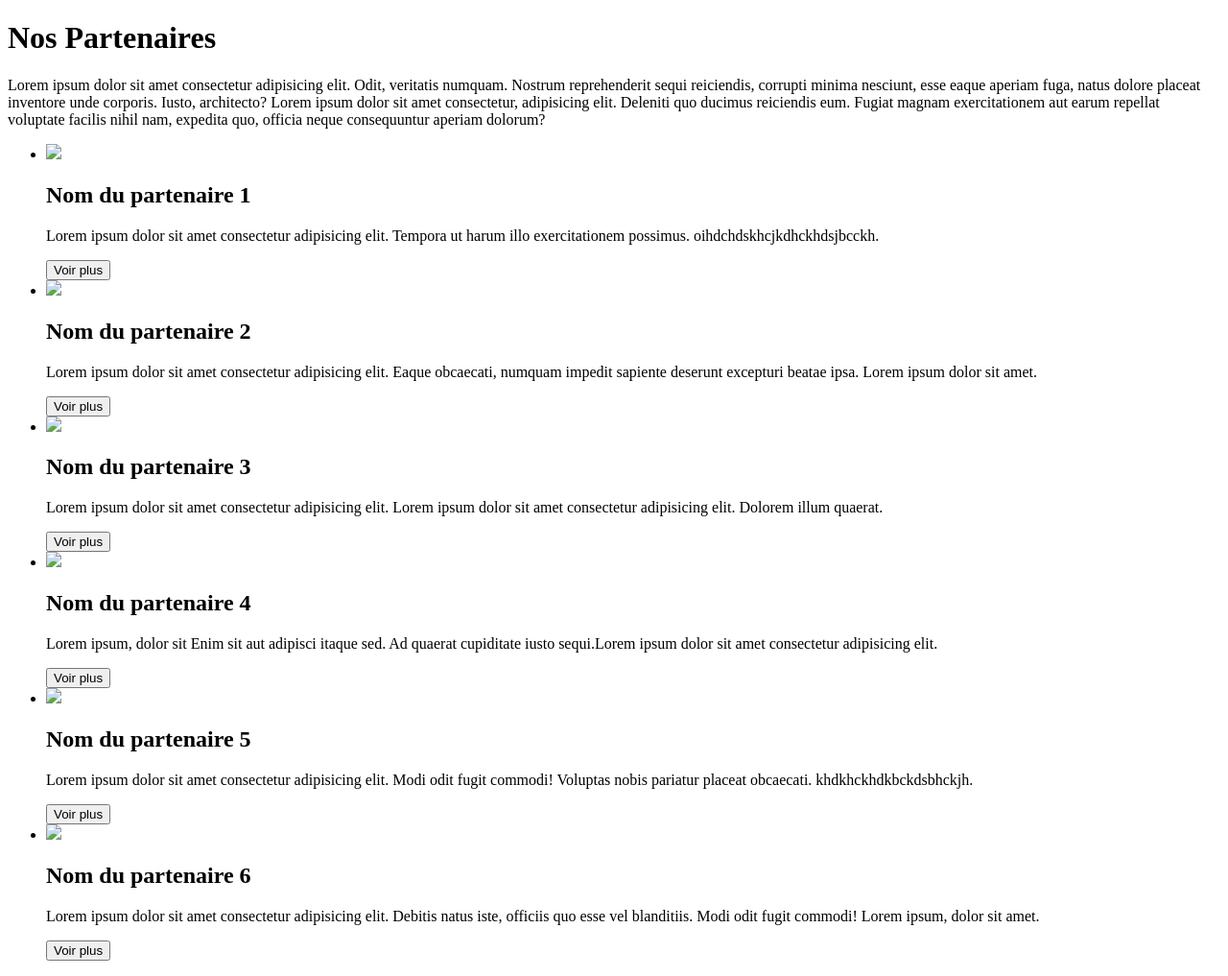
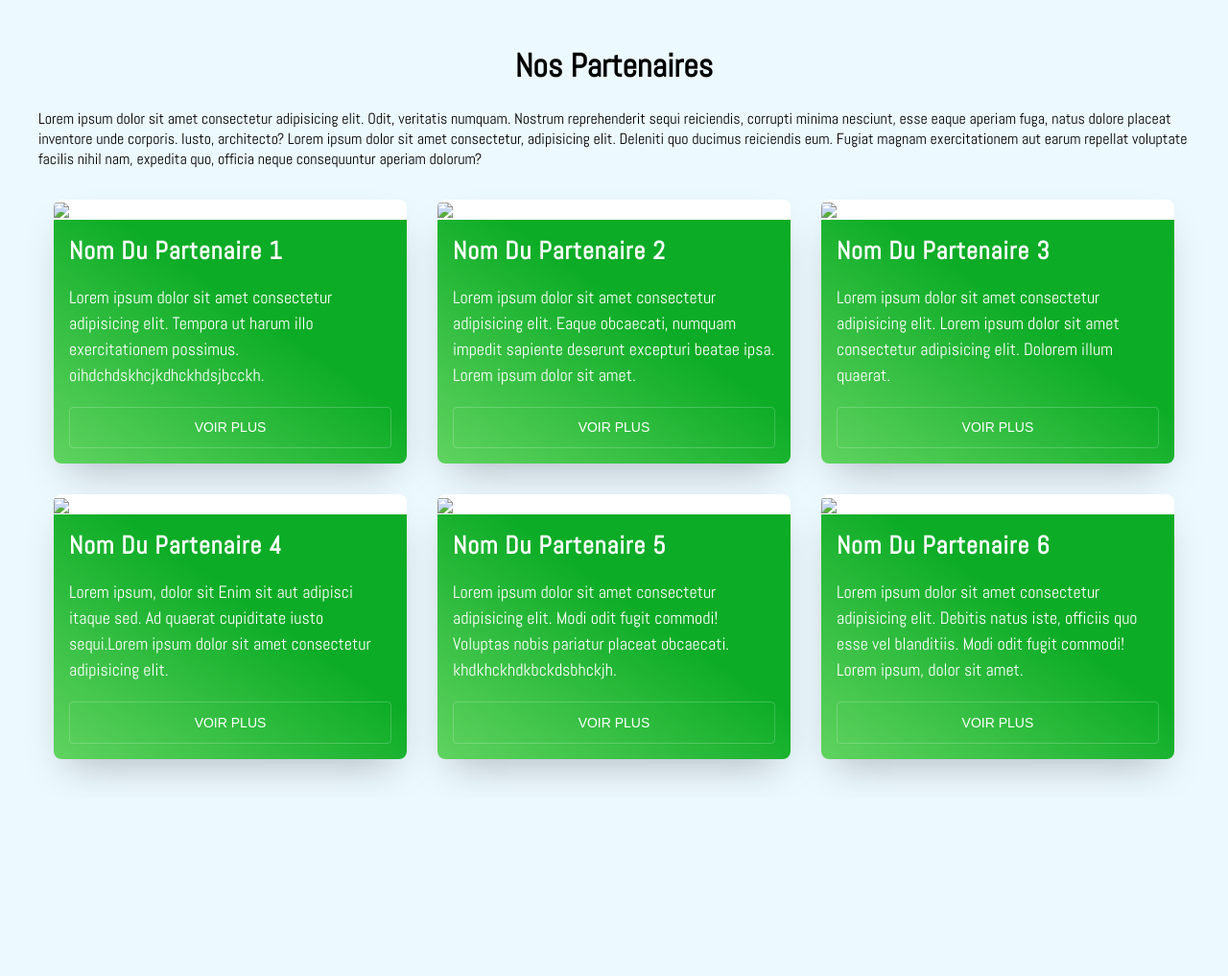
Before and after one commit to WildCodeSchool/tours-php-2009-project3-taste, a Symfony app: template templates/partners.html.twig in a window 1280 px wide. Shown: the whole page at 96% size. After the commit the page ends 815 px from the top, so only its background shows below. Run offline with Twig, Linux system fonts and the light colour scheme; the template is opened without the code that fills it, so the values that code supplies are empty; some libraries are stand-ins or nearby versions.

Commit message:
moved scss to css

```diff
--- /dev/null
+++ b/public/style/partners.css
@@ -0,0 +1,120 @@
+/* Variable */
+
+
+/* Font */
+@import url('https://fonts.googleapis.com/css2?family=Abel&display=swap');
+
+/* Design */
+*,
+*::before,
+*::after {
+  box-sizing: border-box;
+}
+
+
+body {
+  background-color: #ecf9ff;
+  color: black;
+  font-family: 'Abel', sans-serif;
+  font-style: normal;
+  font-weight: 400;
+  letter-spacing: 0;
+  padding: 1rem;
+}
+
+.main{
+  max-width: 1200px;
+  margin: 0 auto;
+}
+
+h1 {
+    font-size: 34px;
+    font-weight: 400;
+    font-weight: bold;
+    text-align: center;
+}
+
+img {
+  height: auto;
+  max-width: 100%;
+  vertical-align: middle;
+}
+
+.btn {
+  color: #ffffff;
+  padding: 0.8rem;
+  font-size: 14px;
+  text-transform: uppercase;
+  border-radius: 4px;
+  font-weight: 400;
+  display: block;
+  width: 100%;
+  cursor: pointer;
+  border: 1px solid rgba(255, 255, 255, 0.2);
+  background: transparent;
+}
+
+.btn:hover {
+  background-color: rgba(255, 255, 255, 0.12);
+}
+
+.cards {
+  display: flex;
+  flex-wrap: wrap;
+  list-style: none;
+  margin: 0;
+  padding: 0;
+}
+
+.cards_item {
+  display: flex;
+  padding: 1rem;
+}
+
+@media (min-width: 40rem) {
+  .cards_item {
+    width: 50%;
+  }
+}
+
+@media (min-width: 56rem) {
+  .cards_item {
+    width: 33.3333%;
+  }
+}
+
+.card {
+  background-color: white;
+  border-radius: 0.5rem;
+  box-shadow: 0 20px 40px -14px rgba(0, 0, 0, 0.25);
+  display: flex;
+  flex-direction: column;
+  overflow: hidden;
+}
+
+.card_content {
+  padding: 1rem;
+  background: linear-gradient(to bottom left, #0cac26 40%, #60d360 100%);
+}
+
+.card_title {
+  color: #ffffff;
+  font-size: 26px;
+  font-weight: 700;
+  letter-spacing: 1px;
+  text-transform: capitalize;
+  margin: 0px;
+}
+
+.card_text {
+  color: #ffffff;
+  font-size: 18px;
+  line-height: 1.5;
+  margin-bottom: 1.25rem;
+  font-weight: 400;
+}
+
+.card:hover{
+    transform: scale(1.01);
+    box-shadow: 0 4px 6px 0 gray;
+}
--- a/templates/base.html.twig
+++ b/templates/base.html.twig
@@ -2,10 +2,10 @@
 <html>
 <head>
     <meta charset="UTF-8">
-    <link rel="icon" type="image/png" href="{{ asset('build/images/favicon.png') }}" />
+    <link rel="icon" type="image/png" href="{{ 'images/favicon-16x16.png' }}" />
     <title>{% block title %}Welcome!{% endblock %}</title>
     {% block stylesheets %}
-        {{ encore_entry_link_tags('app') }}
+
     {% endblock %}
 </head>
 <body>
@@ -13,7 +13,7 @@
 {% block body %}{% endblock %}
 
 {% block javascripts %}
-    {{ encore_entry_script_tags('app') }}
+
 {% endblock %}
 </body>
 </html>
--- a/templates/partners.html.twig
+++ b/templates/partners.html.twig
@@ -1,4 +1,8 @@
 {% extends 'base.html.twig' %}
+
+{% block stylesheets %}
+<link href="{{ 'style/partners.css' }}" rel="stylesheet"/>
+{% endblock %}
 
 {% block title %}Taste{% endblock %}
 
```
Also changed, not shown: public/images/favicon-16x16.png (added), public/style/variables.css (added).
